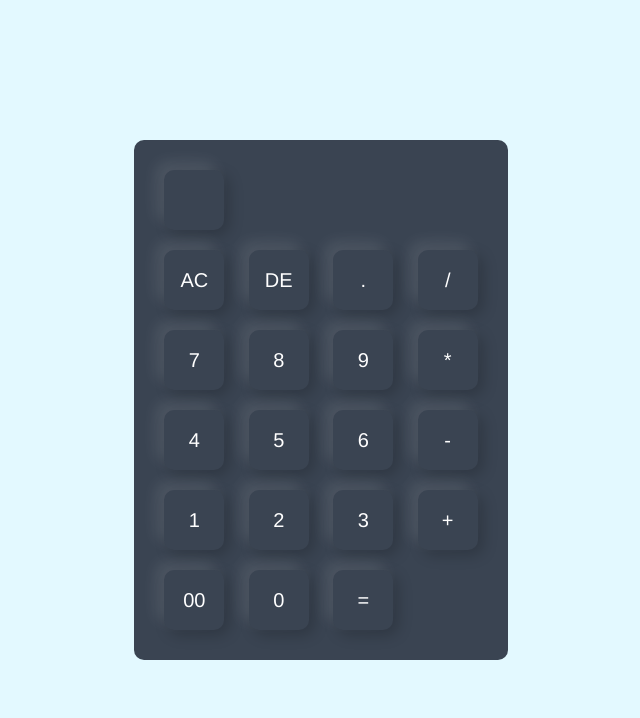
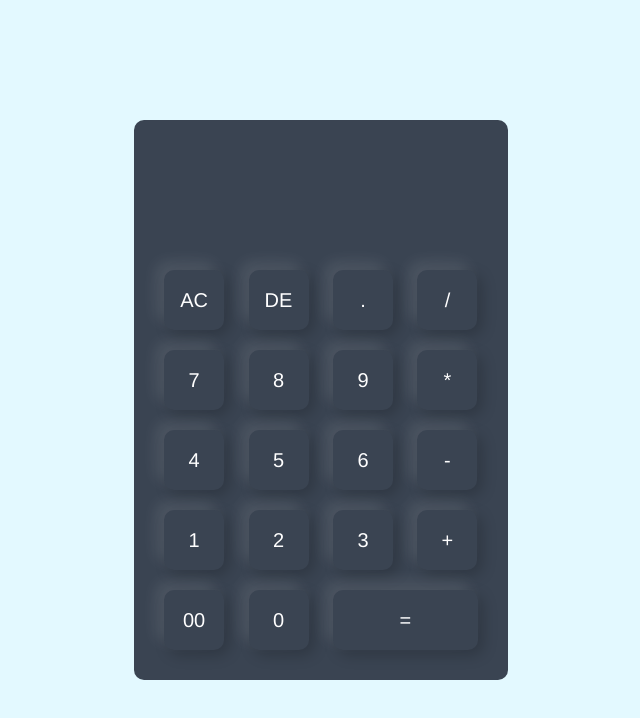
Before and after one commit to MikeYoulend/Calculator, a plain HTML site: page index.html in a window 1280 px wide. Shown: the whole page, without its empty margins (319-959 px from the left). Drawn offline with Linux system fonts and the light colour scheme.

Commit message:
Calculator

```diff
--- a/index.html
+++ b/index.html
@@ -10,7 +10,7 @@
 		<div class="container">
 			<div class="calculator">
 				<form>
-					<div>
+					<div class="display">
 						<input type="text" name="display" />
 					</div>
 					<div>
@@ -40,7 +40,7 @@
 					<div>
 						<input type="button" value="00" />
 						<input type="button" value="0" />
-						<input type="button" value="=" />
+						<input type="button" value="=" class="equal" />
 					</div>
 				</form>
 			</div>
--- a/style.css
+++ b/style.css
@@ -34,3 +34,20 @@
 	cursor: pointer;
 	margin: 10px;
 }
+
+form .display {
+	display: flex;
+	justify-content: flex-end;
+	margin: 20px 0;
+}
+
+form .display input {
+	text-align: right;
+	flex: 1;
+	font-size: 45px;
+	box-shadow: none;
+}
+
+form input.equal {
+	width: 145px;
+}
```
